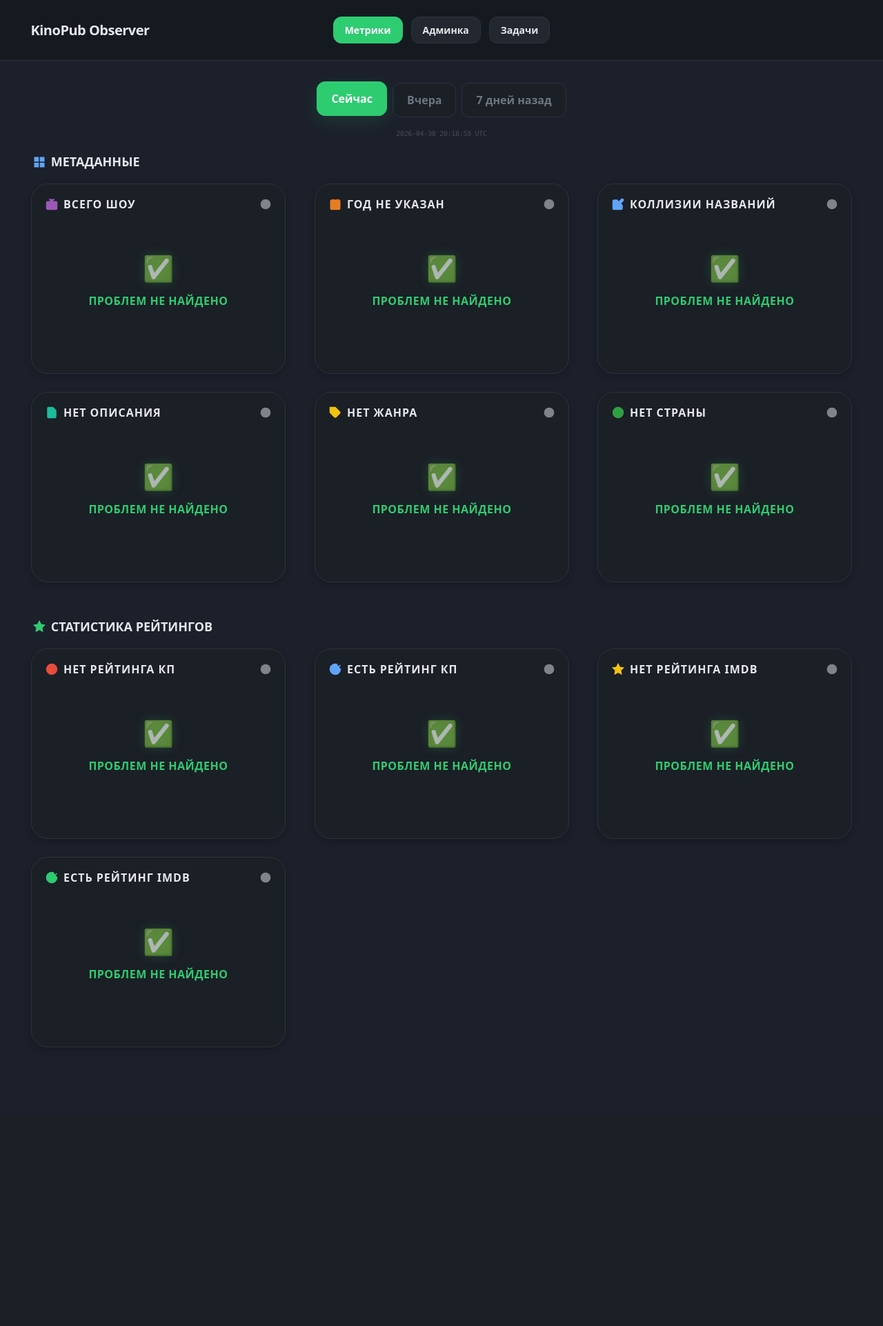
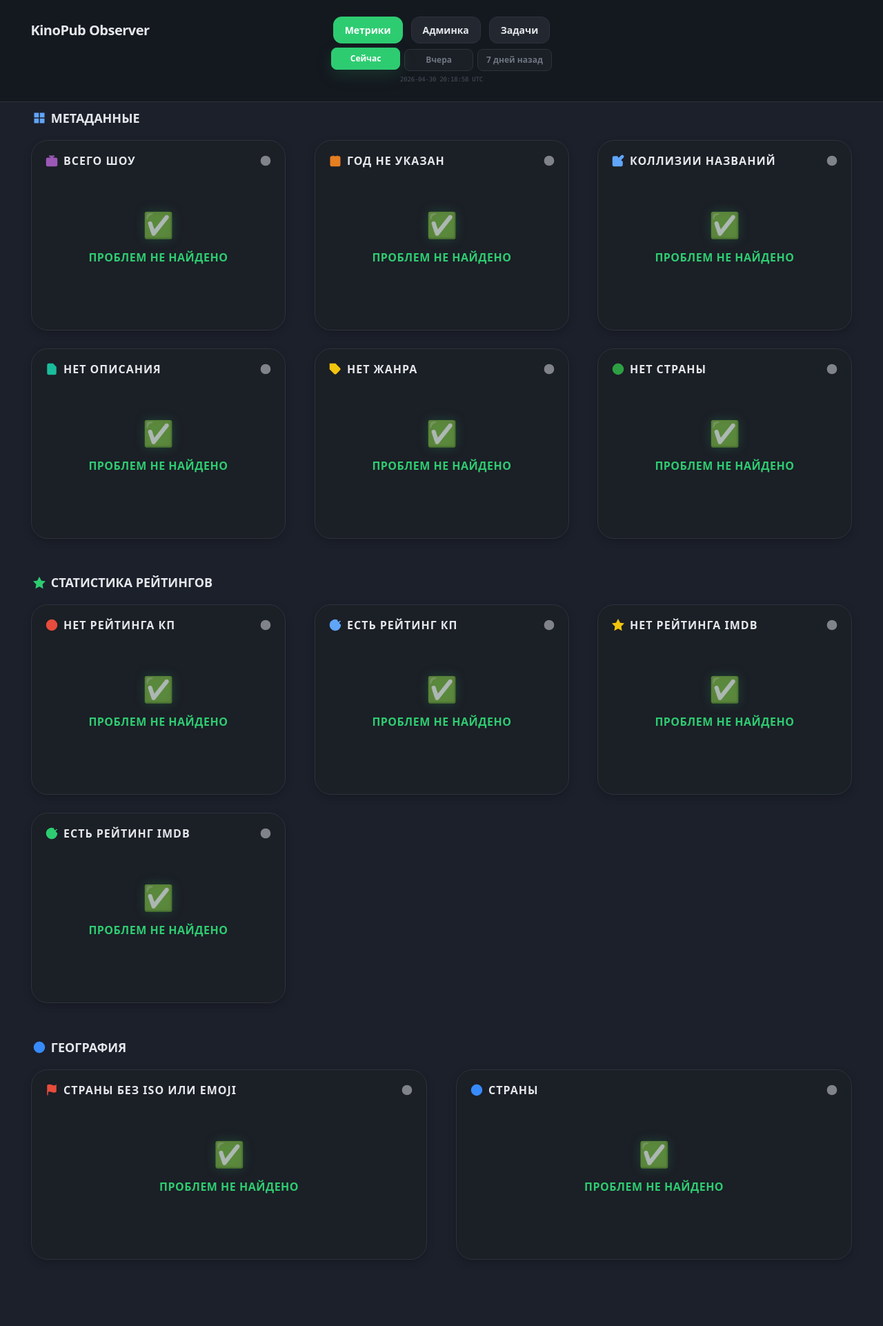
Before and after one commit to evolvestin/kinopub-lk-parser, a Django app: page / in a window 1280 px wide. Shown: the whole page at 69% size. Before the commit the page ends 1518 px from the top, so only its background shows below. Run offline with Django 5.2, Linux system fonts and the light colour scheme; data comes from the database, SQL or seed files in the repository; data that the repository does not hold is empty; parts of the project's set-up code (start-up, migrations or seed data) failed here and were passed over.

Commit message:
improvements

```diff
--- a/app/views.py
+++ b/app/views.py
@@ -42,6 +42,8 @@ from app.services.metrics import (
     calculate_has_kp_metric,
     calculate_has_imdb_metric,
     calculate_total_shows_metric,
+    calculate_missing_country_meta_metric,
+    calculate_total_countries_with_shows_metric,
     get_missing_imdb_list,
     get_missing_kp_list,
     get_missing_plot_list,
@@ -52,6 +54,8 @@ from app.services.metrics import (
     get_has_kp_list,
     get_has_imdb_list,
     get_total_shows_list,
+    get_missing_country_meta_list,
+    get_total_countries_with_shows_list,
     get_or_update_metric,
 )
 from app.services.stats_calculator import generate_group_stats, generate_user_stats
@@ -156,6 +160,8 @@ def index(request):
     missing_plot = get_or_update_metric('missing_plot', calculate_missing_plot_metric)
     no_genres = get_or_update_metric('no_genres', calculate_no_genres_metric)
     no_countries = get_or_update_metric('no_countries', calculate_no_countries_metric)
+    missing_country_meta = get_or_update_metric('missing_country_meta', calculate_missing_country_meta_metric)
+    total_countries = get_or_update_metric('total_countries', calculate_total_countries_with_shows_metric)
 
     context = {
         'metrics_json': json.dumps(
@@ -170,6 +176,8 @@ def index(request):
                 'missing_plot': missing_plot,
                 'no_genres': no_genres,
                 'no_countries': no_countries,
+                'missing_country_meta': missing_country_meta,
+                'total_countries': total_countries,
             }
         )
     }
@@ -1279,14 +1287,13 @@ def webapp_search(request):
 @require_http_methods(['GET'])
 def get_metric_details(request, key):
     show_type = request.GET.get('type')
-    if not show_type:
-        return JsonResponse({'error': 'Type required'}, status=400)
 
     admin_base_url = reverse('admin:app_show_changelist')
-    params = [f'type={show_type}']
+    params = [f'type={show_type}'] if show_type else []
 
     items = []
     is_summary = False
+    is_country = False
     target_task = 'details'
 
     if key == 'missing_kp':
@@ -1319,10 +1326,18 @@ def get_metric_details(request, key):
         params.append('ext_rating__imdb__isnull=False')
     elif key == 'total_shows':
         is_summary = True
+    elif key == 'missing_country_meta':
+        is_country = True
+        items = list(get_missing_country_meta_list())
+        admin_base_url = reverse('admin:app_country_changelist')
+    elif key == 'total_countries':
+        is_country = True
+        items = list(get_total_countries_with_shows_list())
+        admin_base_url = reverse('admin:app_country_changelist')
     else:
         return JsonResponse({'error': 'Invalid key'}, status=400)
 
-    admin_url = f"{admin_base_url}?{'&'.join(params)}"
+    admin_url = f"{admin_base_url}?{'&'.join(params)}" if params else admin_base_url
 
     if is_summary:
         return JsonResponse({
@@ -1340,14 +1355,20 @@ def get_metric_details(request, key):
         all_queued = set()
 
     for item in items:
-        item['in_queue'] = item['id'] in all_queued
-        item['poster_url'] = get_poster_url(item['id'], 'small')
-        item['kinopub_url'] = f'{settings.SITE_AUX_URL.rstrip("/")}/item/view/{item["id"]}'
+        if not is_country:
+            item['in_queue'] = item['id'] in all_queued
+            item['poster_url'] = get_poster_url(item['id'], 'small')
+            item['kinopub_url'] = f'{settings.SITE_AUX_URL.rstrip("/")}/item/view/{item["id"]}'
+            item['admin_url'] = reverse('admin:app_show_change', args=[item['id']])
+        else:
+            item['is_country'] = True
+            item['admin_url'] = reverse('admin:app_country_change', args=[item['id']])
 
     return JsonResponse({
         'items': items,
         'admin_url': admin_url,
-        'target_task': target_task
+        'target_task': target_task,
+        'is_country': is_country
     })
 
 
--- a/templates/index.html
+++ b/templates/index.html
@@ -9,21 +9,24 @@
     <link rel="stylesheet" href="{% static 'css/webapp.css' %}">
     <script src="https://cdn.jsdelivr.net/npm/chart.js@4.4.7/dist/chart.umd.min.js"></script>
     <style>
-        body { background: var(--bg-main); overflow-x: hidden; }
-        .dashboard-container { max-width: 98%; margin: 0 auto; padding-top: 20px; }
-        .layer-header { position: sticky; top: 0; z-index: 50; background: rgba(20, 24, 31, 0.8); backdrop-filter: blur(12px); border-bottom: 1px solid var(--border); }
-        .header-container { max-width: 98%; width: 100%; margin: 0 auto; display: grid; grid-template-columns: 1fr auto 1fr; align-items: center; padding: 12px 16px; }
+         body { background: var(--bg-main); overflow-x: hidden; }
+        .dashboard-container { max-width: 98%; margin: 0 auto; padding-top: 10px; }
+        .layer-header { position: sticky; top: 0; z-index: 100; background: rgba(20, 24, 31, 0.9); backdrop-filter: blur(15px); border-bottom: 1px solid var(--border); display: flex; flex-direction: column; align-items: center; }
+        .header-container { max-width: 98%; width: 100%; margin: 0 auto; display: grid; grid-template-columns: 1fr auto 1fr; align-items: center; padding: 12px 16px 8px; }
         .header-title { font-size: 20px; font-weight: 800; color: var(--text-primary); letter-spacing: -0.5px; white-space: nowrap; }
         .nav-links { display: flex; justify-content: center; gap: 12px; flex-wrap: wrap; }
         .nav-btn { background: var(--bg-input); color: var(--text-primary); border: 1px solid var(--border); padding: 8px 16px; border-radius: 12px; font-size: 14px; font-weight: 700; cursor: pointer; text-decoration: none; transition: transform var(--transition-bounce), background var(--transition-smooth); }
         .nav-btn:hover { background: var(--border); transform: translateY(-2px); }
         .nav-btn.active { background: var(--accent); color: #fff; border-color: var(--accent); }
 
+        .period-switcher-row { width: 100%; display: flex; flex-direction: column; align-items: center; gap: 6px; padding-bottom: 8px; }
+        .period-tabs-small { display: flex; gap: 6px; justify-content: center; }
+        .period-tabs-small .tab { align-items: center; justify-content: center; font-size: 12px; padding: 6px 12px; border-radius: 8px; min-width: 100px; text-align: center; }
+
+        #data-timestamp { font-family: ui-monospace, SFMono-Regular, Menlo, Monaco, Consolas, monospace; font-size: 9px; color: var(--text-muted); font-weight: 500; letter-spacing: -0.2px; opacity: 0.6; text-transform: uppercase; text-align: center; margin-bottom: 4px; }
+
         .metrics-grid { display: grid; grid-template-columns: repeat(auto-fit, minmax(min(100%, 320px), 1fr)); gap: 10px; padding: 10px 16px; }
-
-        #data-timestamp { font-family: ui-monospace, SFMono-Regular, Menlo, Monaco, Consolas, monospace; font-size: 10px; color: var(--text-muted); font-weight: 500; padding: 8px 16px; letter-spacing: -0.3px; opacity: 0.5; text-transform: uppercase; width: 100%; text-align: center; }
         .chart-box { position: relative; width: 100%; display: flex; align-items: center; justify-content: center; }
-
         .metric-desc { max-height: 0; opacity: 0; overflow: hidden; margin: 0; padding: 0 12px; transition: all 0.4s cubic-bezier(0.4, 0, 0.2, 1); font-size: 13px; color: var(--text-muted); line-height: 1.5; background: var(--bg-main); border-radius: 10px; border-left: 3px solid var(--accent); pointer-events: none; }
         .metric-desc.visible { max-height: 300px; opacity: 1; margin: 10px 0 20px; padding: 12px; pointer-events: auto; }
         .label-clickable { cursor: pointer; user-select: none; }
@@ -108,20 +111,17 @@
             </div>
             <div></div>
         </div>
-    </div>
-
-    <div class="dashboard-container">
-        <div class="tabs" id="metric-tabs" style="display: flex; flex-direction: column; align-items: center; gap: 8px;">
-            <div style="display: flex; gap: 8px; justify-content: center; flex-wrap: wrap;">
+        <div class="period-switcher-row">
+            <div class="period-tabs-small" id="metric-tabs">
                 <button class="tab on" data-period="now" onclick="switchPeriod('now')">Сейчас</button>
                 <button class="tab" data-period="yesterday" onclick="switchPeriod('yesterday')">Вчера</button>
                 <button class="tab" data-period="week_ago" onclick="switchPeriod('week_ago')">7 дней назад</button>
             </div>
-            <div id="data-timestamp">
-                Загрузка...
-            </div>
+            <div id="data-timestamp">Загрузка...</div>
         </div>
+    </div>
 
+    <div class="dashboard-container">
         <div style="padding-left: 35px; margin-bottom: 8px; display: flex; align-items: center; gap: 8px; color: var(--text-primary); font-weight: 800; font-size: 18px; text-transform: uppercase;">
             <svg viewBox="0 0 24 24" width="20" height="20" stroke="currentColor" stroke-width="2" fill="none" style="color: var(--info)"><rect x="3" y="3" width="7" height="7"></rect><rect x="14" y="3" width="7" height="7"></rect><rect x="14" y="14" width="7" height="7"></rect><rect x="3" y="14" width="7" height="7"></rect></svg>
             Метаданные
@@ -345,7 +345,54 @@
             </div>
         </div>
 
-        <!-- БЛОК 2: КАТАЛОГ И МЕТАДАННЫЕ -->
+        <!-- БЛОК 3: -->
+         <div style="padding-left: 35px; margin-top: 24px; margin-bottom: 8px; display: flex; align-items: center; gap: 8px; color: var(--text-primary); font-weight: 800; font-size: 18px; text-transform: uppercase;">
+            <svg viewBox="0 0 24 24" width="20" height="20" stroke="currentColor" stroke-width="2" fill="none" style="color: #388bfd"><circle cx="12" cy="12" r="10"></circle><line x1="2" y1="12" x2="22" y2="12"></line><path d="M12 2a15.3 15.3 0 0 1 4 10 15.3 15.3 0 0 1-4 10 15.3 15.3 0 0 1-4-10 15.3 15.3 0 0 1 4-10z"></path></svg>
+            География
+        </div>
+        <div class="metrics-grid">
+            <div class="card hoverable anim-item">
+                <div class="label label-clickable" onclick="toggleMetricDesc(this)">
+                    <div class="icon" style="color:var(--danger)">
+                        <svg viewBox="0 0 24 24" width="18" height="18" stroke="currentColor" stroke-width="2" fill="none"><path d="M4 15s1-1 4-1 5 2 8 2 4-1 4-1V3s-1 1-4 1-5-2-8-2-4 1-4 1z"></path><line x1="4" y1="22" x2="4" y2="15"></line></svg>
+                    </div>
+                    Страны без ISO или Emoji
+                    <svg viewBox="0 0 24 24" width="18" height="18" stroke="currentColor" stroke-width="2" fill="none" style="margin-left:auto; opacity:0.5">
+                        <circle cx="12" cy="12" r="10"></circle>
+                        <path d="M9.09 9a3 3 0 0 1 5.83 1c0 2-3 3-3 3"></path>
+                        <line x1="12" y1="17" x2="12.01" y2="17"></line>
+                    </svg>
+                </div>
+                <div class="metric-desc">
+                    Страны, для которых не заполнен ISO код или отсутствует флаг Эмодзи.
+                </div>
+                <div class="chart-box" style="height: clamp(180px, 25vh, 260px); min-height: 180px;">
+                    <canvas id="missingCountryMetaChart"></canvas>
+                </div>
+                <div id="legend-missing-country-meta" class="legend-grid"></div>
+            </div>
+
+            <div class="card hoverable anim-item">
+                <div class="label label-clickable" onclick="toggleMetricDesc(this)">
+                    <div class="icon" style="color:#388bfd">
+                        <svg viewBox="0 0 24 24" width="18" height="18" stroke="currentColor" stroke-width="2" fill="none"><circle cx="12" cy="12" r="10"></circle><line x1="2" y1="12" x2="22" y2="12"></line><path d="M12 2a15.3 15.3 0 0 1 4 10 15.3 15.3 0 0 1-4 10 15.3 15.3 0 0 1-4-10 15.3 15.3 0 0 1 4-10z"></path></svg>
+                    </div>
+                    Страны
+                    <svg viewBox="0 0 24 24" width="18" height="18" stroke="currentColor" stroke-width="2" fill="none" style="margin-left:auto; opacity:0.5">
+                        <circle cx="12" cy="12" r="10"></circle>
+                        <path d="M9.09 9a3 3 0 0 1 5.83 1c0 2-3 3-3 3"></path>
+                        <line x1="12" y1="17" x2="12.01" y2="17"></line>
+                    </svg>
+                </div>
+                <div class="metric-desc">
+                    Количество стран, у которых есть хотя бы один привязанный фильм или сериал.
+                </div>
+                <div class="chart-box" style="height: clamp(180px, 25vh, 260px); min-height: 180px;">
+                    <canvas id="totalCountriesChart"></canvas>
+                </div>
+                <div id="legend-total-countries" class="legend-grid"></div>
+            </div>
+        </div>
 
     </div>
 
@@ -378,20 +425,24 @@
             'missing_year': 'Год не указан',
             'missing_plot': 'Нет описания (сюжета)',
             'no_genres': 'Нет жанров',
-            'no_countries': 'Нет стран'
+            'no_countries': 'Нет стран',
+            'missing_country_meta': 'Страны без ISO или Emoji',
+            'total_countries': 'Страны'
         };
 
         const METRIC_SEVERITY = {
             'missing_kp': 'critical',
             'missing_imdb': 'critical',
             'missing_year': 'critical',
+            'missing_country_meta': 'critical',
             'title_collision': 'warning',
             'missing_plot': 'info',
             'no_genres': 'info',
             'no_countries': 'info',
             'has_kp': 'info',
             'has_imdb': 'info',
-            'total_shows': 'info'
+            'total_shows': 'info',
+            'total_countries': 'info'
         };
 
         const PALETTES = {
@@ -551,12 +602,27 @@
                     }
 
                     list.innerHTML = data.items.map(item => {
+                        if (data.is_country) {
+                            const flag = item.emoji_flag ? `<span style="margin-right:10px; font-size: 1.2em;">${item.emoji_flag}</span>` : '';
+                            return `
+                            <div class="modal-item" style="min-height: 60px;">
+                                <div class="modal-item-content">
+                                    <div class="modal-item-info" style="flex-direction:row; justify-content:space-between; align-items:center; padding: 15px 20px;">
+                                        <div class="modal-item-title" style="margin:0; display:flex; align-items:center; font-size: 16px;">
+                                            ${flag} ${item.name}
+                                        </div>
+                                        <a href="${item.admin_url}" target="_blank" class="nav-btn" style="padding:6px 16px; font-size:13px; height:auto; background: var(--bg-card);">Правка</a>
+                                    </div>
+                                </div>
+                            </div>`;
+                        }
+
                         const qDisabled = item.in_queue ? 'disabled' : '';
                         let btnText = 'Обновить детали';
                         if (item.in_queue) {
                             btnText = 'В очереди';
                         } else if (currentTargetTask === 'priority_sync') {
-                            btnText = 'Синхронизировать (API)';
+                            btnText = 'Синхронизировать';
                         }
 
                         return `
@@ -574,7 +640,7 @@
                                     <a href="${item.kinopub_url}" target="_blank" class="admin-link-btn" style="color: var(--accent); border-right: 1px solid var(--border);" title="Открыть на Кинопабе">
                                         На Кинопабе
                                     </a>
-                                    <a href="/admin/app/show/${item.id}/change/" target="_blank" class="admin-link-btn" title="Открыть в админке">
+                                    <a href="${item.admin_url}" target="_blank" class="admin-link-btn" title="Открыть в админке">
                                         В админке
                                     </a>
                                 </div>
@@ -582,8 +648,10 @@
                         </div>`;
                     }).join('');
 
-                    updateAddAllButtonState();
-                    footer.classList.remove('hidden');
+                    if (!data.is_country) {
+                        updateAddAllButtonState();
+                        footer.classList.remove('hidden');
+                    }
                 } else {
                     currentModalItems = [];
                     mContent.style.width = 'min(95vw, 460px)';
@@ -889,6 +957,24 @@
                 'БЕЗ СТРАНЫ',
                 'value'
             );
+
+            renderDoughnut(
+                'missing_country_meta',
+                'missingCountryMetaChart',
+                'legend-missing-country-meta',
+                allMetrics.missing_country_meta[period],
+                'СТРАН',
+                'value'
+            );
+
+            renderDoughnut(
+                'total_countries',
+                'totalCountriesChart',
+                'legend-total-countries',
+                allMetrics.total_countries[period],
+                'СТРАН',
+                'value'
+            );
         }
 
         document.addEventListener('DOMContentLoaded', () => {
```
Also changed, not shown: app/services/metrics.py (+30 -1 lines), app/tasks.py (+10 -0 lines).
